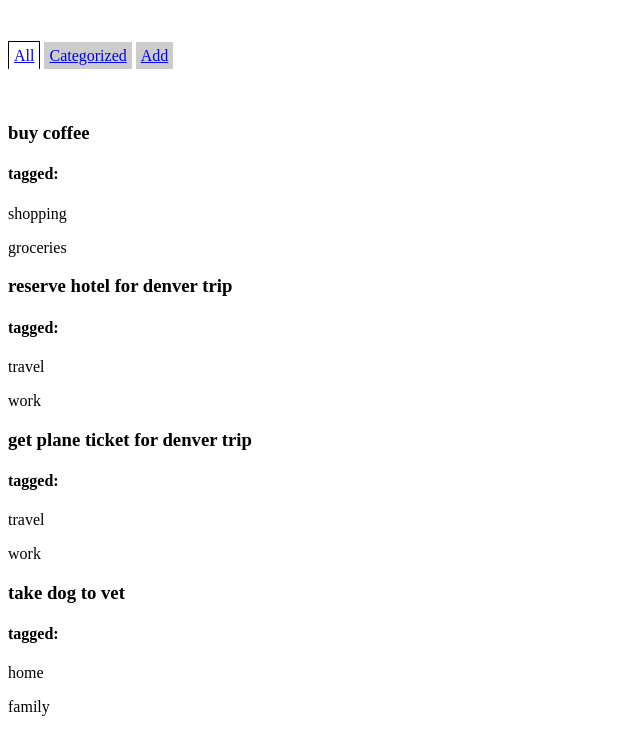
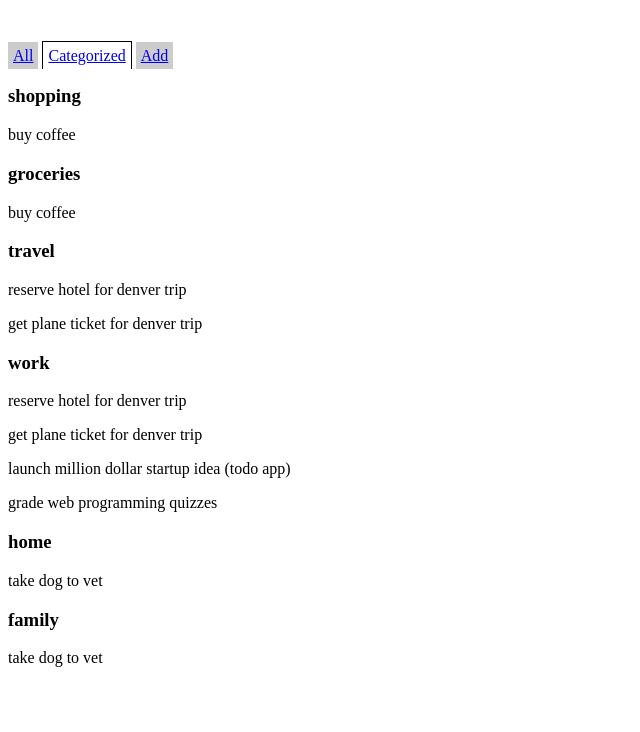
Before and after one commit to tazal/CSCI344-Project-3, a plain HTML site: page index.html in a window 1280 px wide. Shown: the part 61-793 px from the top of the page, without its empty margins (0-640 px from the left). Drawn offline with nearby package versions, Linux system fonts and the light colour scheme.

Commit message:
Get todos displayed under their categories on the Categories tab.

```diff
--- a/index.html
+++ b/index.html
@@ -10,13 +10,13 @@
   <h1>What to do?</h1>
 
   <div class="tabcontainer">
-    <a class="tab active" href="tab1">All</a>
-    <a class="tab" href="tab2">Categorized</a>
+    <a class="tab" href="tab1">All</a>
+    <a class="tab active" href="tab2">Categorized</a>
     <a class="tab" href="tab3">Add</a>
   </div>
   <div class="content">
-    <div class="tab active" id="tab1">&nbsp;</div>
-    <div class="tab" id="tab2">Hullo! &nbsp;</div>
+    <div class="tab" id="tab1"></div>
+    <div class="tab active" id="tab2"></div>
     <div class="tab" id="tab3">What's up? &nbsp;</div>
   </div>
 
--- a/javascripts/app/main.js
+++ b/javascripts/app/main.js
@@ -10,6 +10,7 @@ var main = function () {
       todo.categories.forEach(function (category) {
         $("#tab1").append("<p>" + category + "</p>");
       });
+      $("#tab1").append("<br />");
     });
 
     //populates Tab 2
@@ -26,11 +27,19 @@ var main = function () {
       return i==a.indexOf(itm);
     });
 
-    console.log(unique);
+    var i = 0;
 
-    unique.forEach(function (category) {
-        $("#tab2").append("<h3>" + category + "</h3>")
+    unique.forEach(function (tag) {
+      $("#tab2").append("<div id =" + unique[i] + "><h3>" + tag + "</h3></div>");
+      i += 1;
     });
+
+    todos.forEach(function(todo) {
+      todo.categories.forEach(function (category) {
+        $("#" + category).append("<p>" + todo.description + "</p>");
+      });
+    });
+
   });
 
   var setUpClickHandler = function (anchor) {
```
